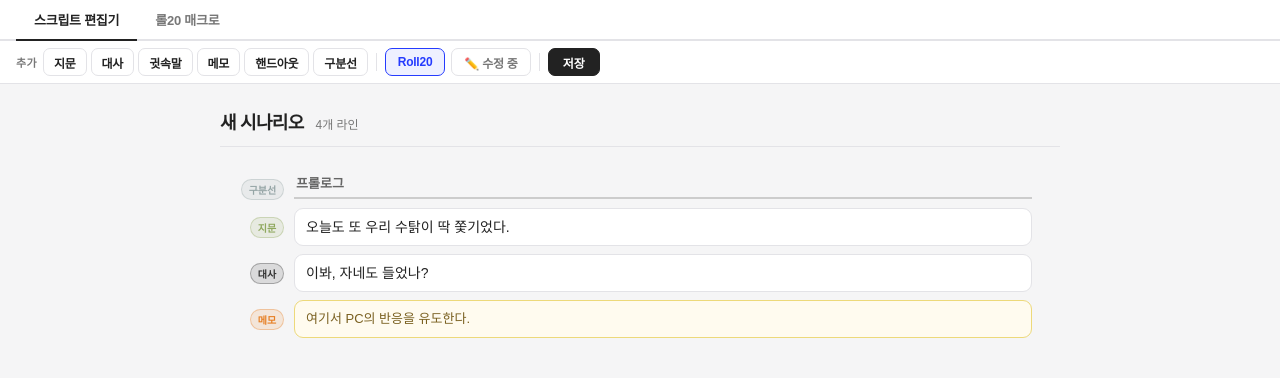
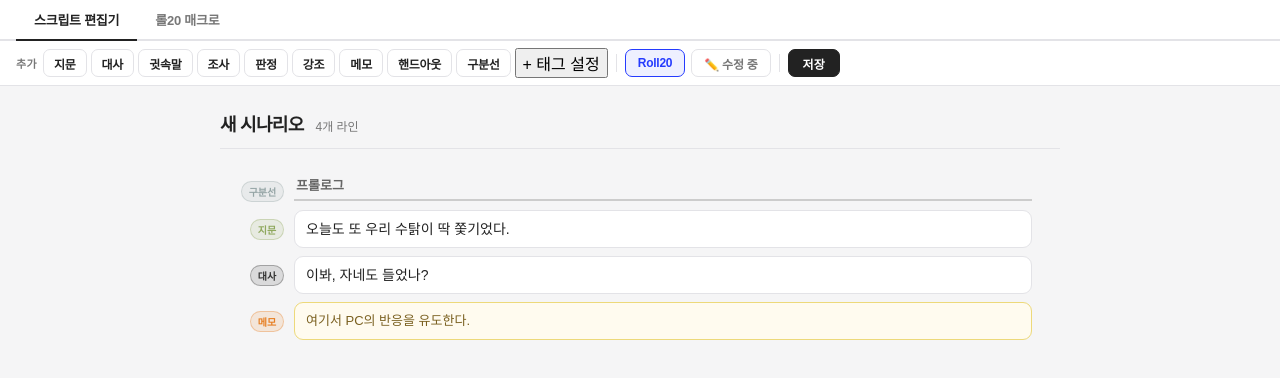
Before and after one commit to Gyu-me/roll20-macro-editor, a Next.js app: page / in a window 1280 px wide. Shown: the top 378 px of the page. Built offline with nearby package versions, Linux system fonts and the light colour scheme.

Commit message:
feat : TopToolbar를 동적 버튼으로 변경 + 태그 설정 버튼 추가

```diff
--- a/src/components/ScriptEditor.tsx
+++ b/src/components/ScriptEditor.tsx
@@ -2,14 +2,14 @@
 
 import { useState } from "react";
 import ScriptLineItem from "@/components/ScriptLineItem";
-import type { EditorSettings, Scenario, ScriptLine } from "@/types/editor";
+import type { EditorSettings, Scenario } from "@/types/editor";
 
 type Props = {
   scenario: Scenario;
   settings: EditorSettings;
   onUpdateLine: (id: string, content: string) => void;
   onDeleteLine: (id: string) => void;
-  onAddLine: (type: ScriptLine["type"], afterId?: string) => void;
+  onAddLine: (labelId: string, afterId?: string) => void;
 };
 
 export default function ScriptEditor({
@@ -51,7 +51,7 @@ export default function ScriptEditor({
                   editorMode={editorMode}
                   onUpdate={onUpdateLine}
                   onDelete={onDeleteLine}
-                  onAddAfter={(type, afterId) => onAddLine(type, afterId)}
+                  onAddAfter={(labelId, afterId) => onAddLine(labelId, afterId)}
                   onCopied={setLastCopied}
                 />
               ))}
--- a/src/components/ScriptLineItem.tsx
+++ b/src/components/ScriptLineItem.tsx
@@ -16,7 +16,7 @@ type Props = {
   editorMode: EditorMode;
   onUpdate: (id: string, content: string) => void;
   onDelete: (id: string) => void;
-  onAddAfter: (type: ScriptLine["type"], afterId: string) => void;
+  onAddAfter: (labelId: string, afterId: string) => void;
   onCopied: (text: string) => void;
 };
 
@@ -56,7 +56,7 @@ export default function ScriptLineItem({
   const handleKeyDown = (e: React.KeyboardEvent<HTMLTextAreaElement>) => {
     if (e.key === "Enter" && !e.shiftKey) {
       e.preventDefault();
-      onAddAfter(line.type, line.id);
+      onAddAfter(line.labelId, line.id);
     }
   };
 
--- a/src/components/TopToolbar.tsx
+++ b/src/components/TopToolbar.tsx
@@ -1,12 +1,13 @@
 "use client";
 
-import type { EditorSettings, ScriptLine } from "@/types/editor";
+import type { EditorSettings } from "@/types/editor";
 
 type Props = {
   settings: EditorSettings;
   lastSavedAt: number | null;
   onUpdateSettings: (patch: Partial<EditorSettings>) => void;
-  onAddLine: (type: ScriptLine["type"]) => void;
+  onAddLine: (labelId: string) => void;
+  onOpenLabelManager: () => void;
   onSave: () => void;
 };
 
@@ -22,35 +23,43 @@ export default function TopToolbar({
   lastSavedAt,
   onUpdateSettings,
   onAddLine,
+  onOpenLabelManager,
   onSave,
 }: Props) {
   const isRoll20 = settings.platformMode === "roll20";
   const isMastering = settings.editorMode === "mastering";
 
+  const sortedLabels = [...settings.labels].sort((a, b) => a.order - b.order);
+
   return (
     <div className="script-toolbar">
       <div className="toolbar-group">
         <span className="toolbar-label">추가</span>
-        {(
-          [
-            ["main", "지문"],
-            ["dialogue", "대사"],
-            ["whisper", "귓속말"],
-            ["memo", "메모"],
-            ["handout", "핸드아웃"],
-            ["divider", "구분선"],
-          ] as [ScriptLine["type"], string][]
-        ).map(([type, label]) => (
+        {sortedLabels.map((label) => (
           <button
-            key={type}
+            key={label.id}
             type="button"
             className="toolbar-add-btn"
-            onClick={() => onAddLine(type)}
+            onClick={() => onAddLine(label.id)}
             disabled={isMastering}
+            title={label.command || undefined}
           >
-            {label}
+            <span
+              className="toolbar-add-dot"
+              style={{ background: label.color }}
+            />
+            {label.name}
           </button>
         ))}
+        <button
+          type="button"
+          className="toolbar-label-settings-btn"
+          onClick={onOpenLabelManager}
+          disabled={isMastering}
+          title="태그 설정"
+        >
+          + 태그 설정
+        </button>
       </div>
 
       <div className="toolbar-sep" />
```
